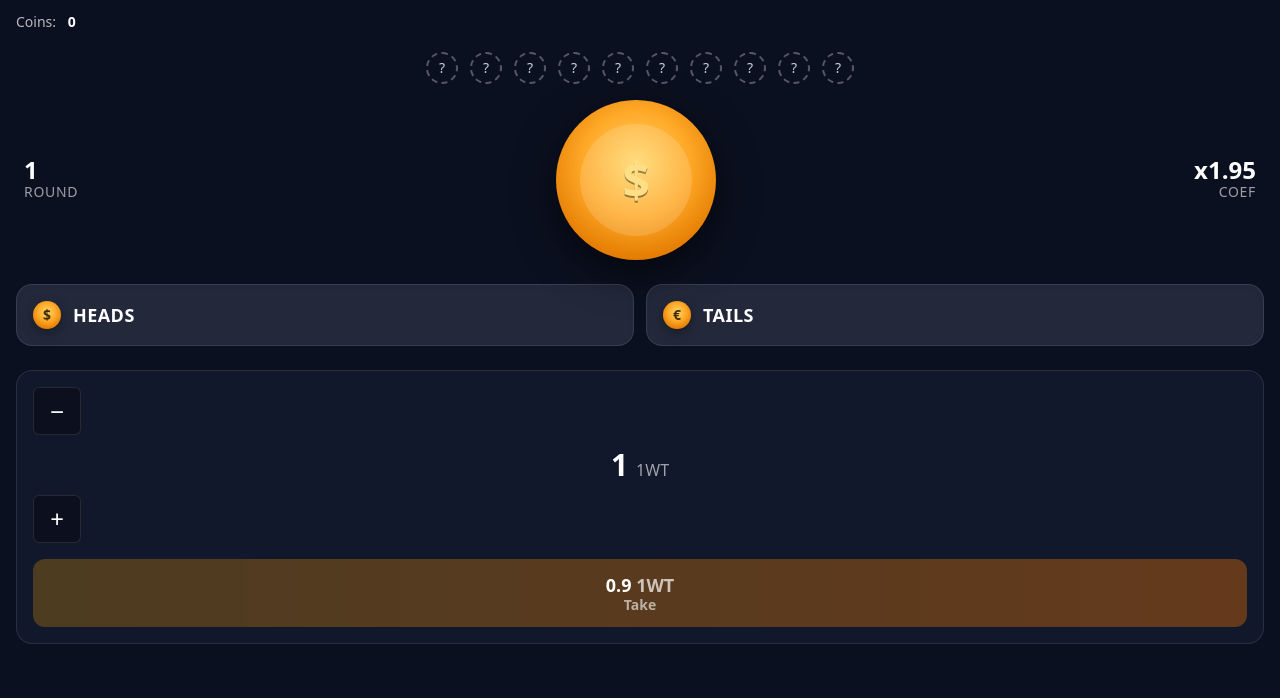
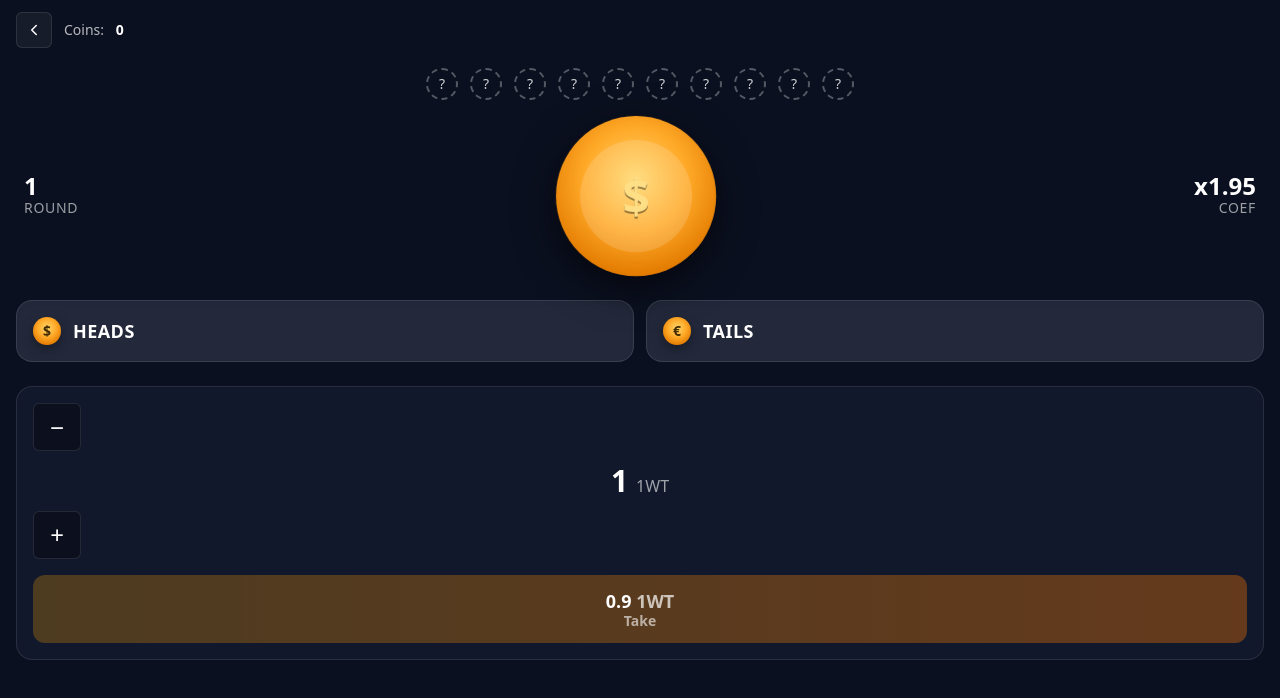
Before and after one commit to muhammadusama985/casino-telegram-app, a React (Vite) app: page /coinflip in a window 1280 px wide. Shown: the top 698 px of the page. Built offline with nearby package versions, Linux system fonts and the light colour scheme; no server answers; what @tonconnect/ui-react would draw is missing.

Commit message:
flip coin ui updated

```diff
--- a/src/pages/CoinFlip.jsx
+++ b/src/pages/CoinFlip.jsx
@@ -37,9 +37,6 @@ export default function Coinflip() {
   const [resultMsg, setResultMsg] = useState("");
   const [face, setFace] = useState("H"); // H->$, T->€
 
-
-
-
   // coefficient shown: base when no streak; boosted when streak > 0
   const effectiveCoef = useMemo(
     () => Number((baseCoef * (1 + STREAK_BOOST_PER_WIN * Math.max(0, streak))).toFixed(2)),
@@ -58,7 +55,7 @@ export default function Coinflip() {
     return Math.floor((stake * effectivePayoutPct + Number.EPSILON) * 100) / 100;
   }, [bet, effectivePayoutPct]);
 
-  /* ---------- balance bootstrap ---------- */
+  // balance bootstrap (unchanged)
   useEffect(() => {
     let stopPolling = () => {};
     (async () => {
@@ -123,7 +120,6 @@ export default function Coinflip() {
       // IMPORTANT: send streak so backend boosts payout (and credits more on win)
       const res = await games.coinflip(stake, side === "H" ? "H" : "T", { streak });
 
-
       // sync default coef from engine if provided (optional)
       const m = Number(res?.details?.m);
       if (Number.isFinite(m) && m > 0) setBaseCoef(m);
@@ -173,11 +169,22 @@ export default function Coinflip() {
 
   return (
     <div className="min-h-screen bg-[#0B1020] text-white flex flex-col items-stretch">
-      {/* Coins header (match Dice) */}
+      {/* Coins header with Back button */}
       <div className="flex items-center justify-between px-4 py-3">
+        <div className="flex items-center gap-3">
+          <button
+            onClick={() => (window.history.length > 1 ? window.history.back() : (window.location.href = "/"))}
+            aria-label="Back"
+            className="w-9 h-9 rounded-md border border-white/10 bg-white/5 flex items-center justify-center active:scale-95"
+          >
+            <svg viewBox="0 0 24 24" width="18" height="18" fill="none" stroke="currentColor" strokeWidth="2" strokeLinecap="round" strokeLinejoin="round">
+              <path d="M15 18l-6-6 6-6" />
+            </svg>
+          </button>
           <div className="text-sm">
             <span className="opacity-70 mr-2">Coins: </span>
             <span className="font-bold">{formatCoins(coins)}</span>
+          </div>
         </div>
       </div>
 
@@ -200,11 +207,16 @@ export default function Coinflip() {
           <div className="uppercase tracking-wider text-white/60 text-sm">Round</div>
         </div>
 
-        {/* center coin: $ for H, € for T */}
+        {/* center coin: $ for H (front), € for T (back) */}
         <div
-          className={`relative w-40 h-40 rounded-full mx-4 flex items-center justify-center transition-transform duration-500 ${
-            flipping ? "animate-spin-slow" : ""
+          className={`relative w-40 h-40 mx-4 [perspective:800px] ${
+            flipping ? "flip-anim" : face === "T" ? "show-back" : "show-front"
           }`}
+        >
+          <div className="coin3d">
+            {/* FRONT = HEADS = $ */}
+            <div
+              className="coin-face coin-front rounded-full flex items-center justify-center"
               style={{
                 boxShadow: "0 12px 40px rgba(0,0,0,0.6)",
                 background:
@@ -213,7 +225,25 @@ export default function Coinflip() {
             >
               <div className="w-28 h-28 rounded-full bg-white/15 flex items-center justify-center">
                 <div className="text-5xl font-black text-[#FFDF86] drop-shadow-[0_2px_0_rgba(0,0,0,0.4)]">
-              {face === "T" ? "€" : "$"}
+                  $
+                </div>
+              </div>
+            </div>
+
+            {/* BACK = TAILS = € */}
+            <div
+              className="coin-face coin-back rounded-full flex items-center justify-center"
+              style={{
+                boxShadow: "0 12px 40px rgba(0,0,0,0.6)",
+                background:
+                  "radial-gradient(60% 60% at 50% 40%, #FFD76A 0%, #FFA928 55%, #E37B00 100%)",
+              }}
+            >
+              <div className="w-28 h-28 rounded-full bg-white/15 flex items-center justify-center">
+                <div className="text-5xl font-black text-[#FFDF86] drop-shadow-[0_2px_0_rgba(0,0,0,0.4)]">
+                  €
+                </div>
+              </div>
             </div>
           </div>
         </div>
@@ -307,8 +337,31 @@ export default function Coinflip() {
       <div style={{ height: "calc(env(safe-area-inset-bottom, 0px) + 24px)" }} />
 
       <style>{`
-        @keyframes spin-slow { from { transform: rotate(0deg);} to { transform: rotate(360deg);} }
-        .animate-spin-slow { animation: spin-slow 0.9s linear infinite; }
+        /* 3D coin flip: shows $ while front, € while back */
+        .coin3d {
+          position: relative;
+          width: 100%;
+          height: 100%;
+          transform-style: preserve-3d;
+          transition: transform .45s cubic-bezier(.2,.7,.2,1);
+        }
+        .coin-face {
+          position: absolute;
+          inset: 0;
+          border-radius: 9999px;
+          backface-visibility: hidden;
+          -webkit-backface-visibility: hidden;
+        }
+        .coin-front { transform: rotateY(0deg) translateZ(1px); }
+        .coin-back  { transform: rotateY(180deg) translateZ(1px); }
+
+        /* continuous flip while waiting for server */
+        .flip-anim .coin3d { animation: coin-flip 0.9s linear infinite; }
+        @keyframes coin-flip { from { transform: rotateY(0deg);} to { transform: rotateY(360deg);} }
+
+        /* settle orientation after result */
+        .show-front .coin3d { transform: rotateY(0deg); }
+        .show-back  .coin3d { transform: rotateY(180deg); }
       `}</style>
     </div>
   );
```
Lines whose indentation alone changed are shown as unchanged.
